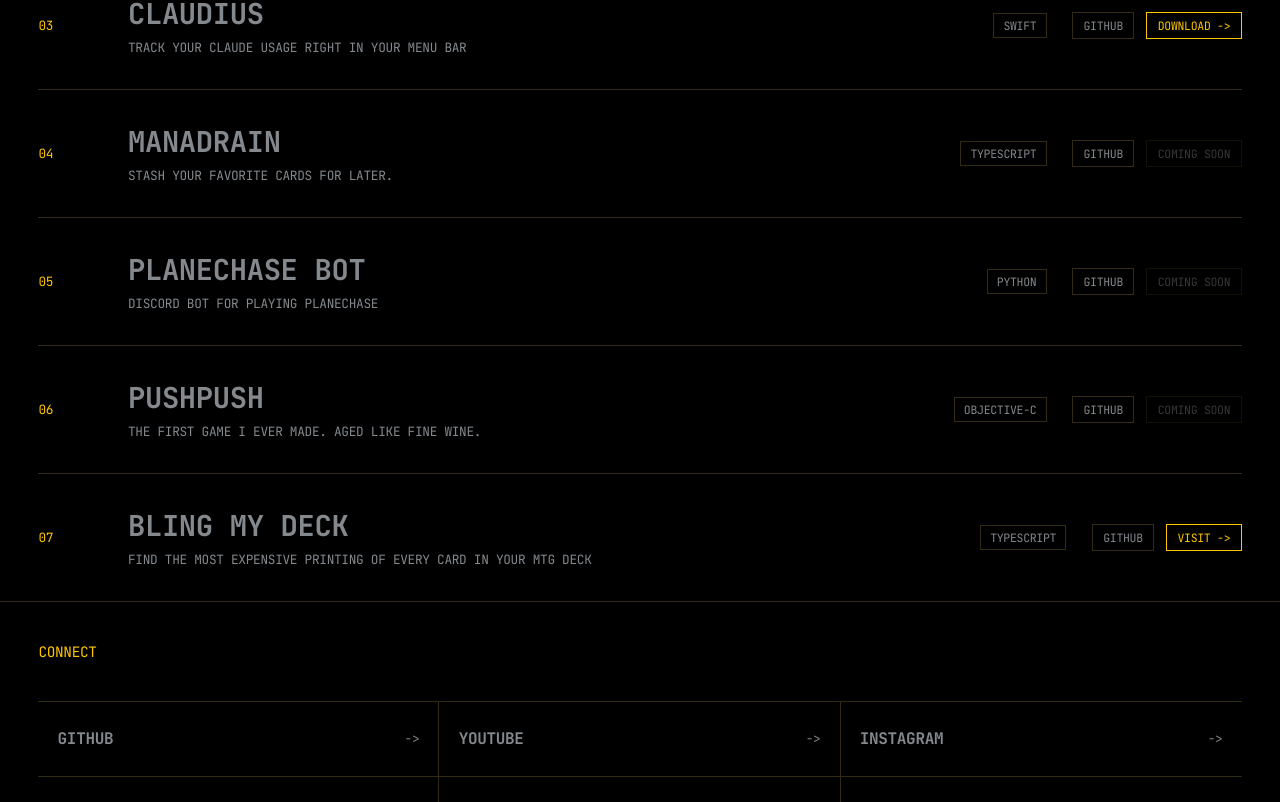
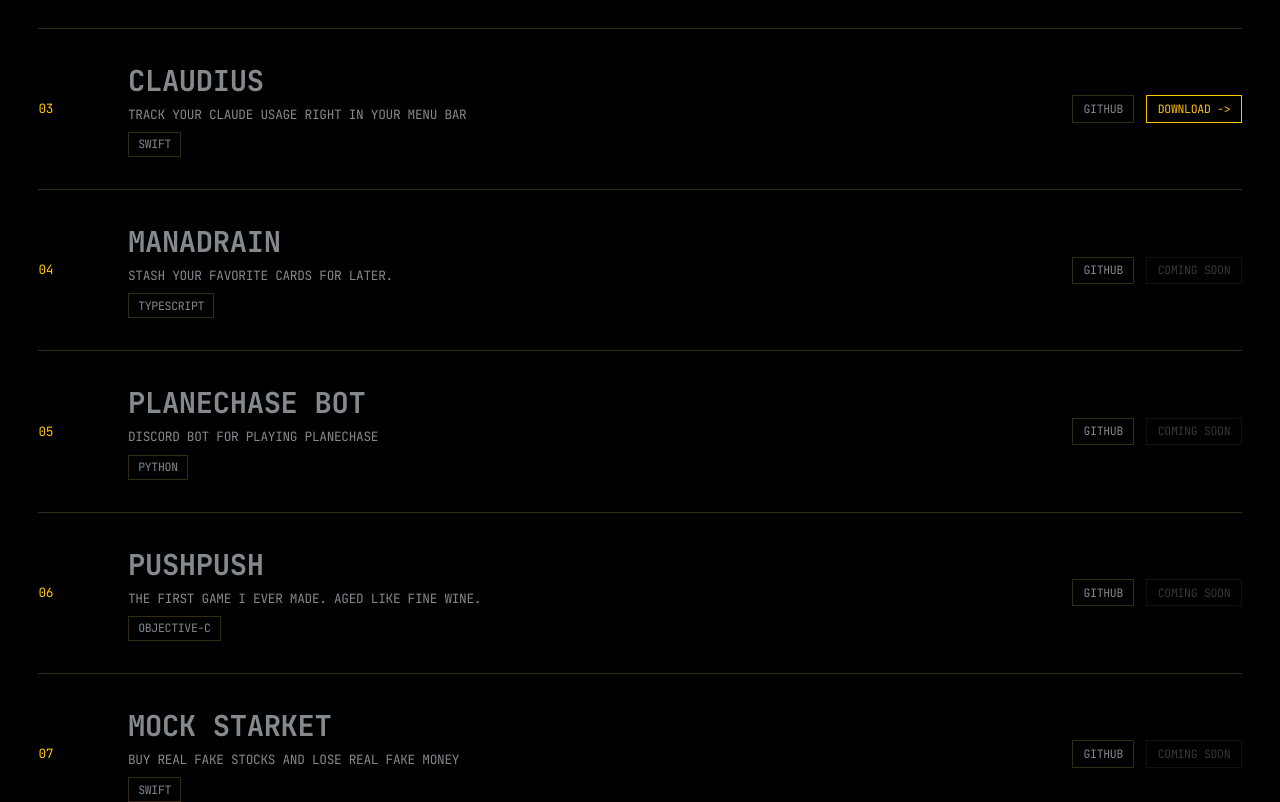
Before and after one commit to nsluke/Portfolio, a React (Vite) app: page / in a window 1280 px wide. Shown: the part 1258-2060 px from the top of the page. Built offline with nearby package versions, Linux system fonts and the light colour scheme.

Commit message:
Add Mock Starket project and move tech tags under descriptions
Co-Authored-By: Claude Opus 4.6 (1M context) <noreply@anthropic.com>

```diff
--- a/src/components/Projects.css
+++ b/src/components/Projects.css
@@ -27,7 +27,7 @@
 
 .project-row {
   display: grid;
-  grid-template-columns: 4rem 1fr auto auto;
+  grid-template-columns: 4rem 1fr auto;
   align-items: center;
   gap: 2vw;
   padding: 2.5vw 0;
@@ -78,6 +78,9 @@
   font-size: clamp(0.6rem, 0.9vw, 0.75rem);
   padding: 0.3em 0.8em;
   border: 1px solid var(--border);
+  align-self: flex-start;
+  width: fit-content;
+  margin-top: 0.3em;
 }
 
 .project-links {
@@ -126,10 +129,6 @@
     padding: 5vw 0;
   }
 
-  .project-tech {
-    display: none;
-  }
-
   .project-links {
     grid-column: 1 / -1;
     justify-content: flex-start;
--- a/src/components/Projects.jsx
+++ b/src/components/Projects.jsx
@@ -43,6 +43,12 @@ const projects = [
     github: 'https://github.com/nsluke/PushPush',
   },
   {
+    name: 'Mock Starket',
+    description: 'Buy REAL fake stocks and lose real fake money',
+    tech: 'Swift',
+    github: 'https://github.com/nsluke/Mock-Starket-iOS',
+  },
+  {
     name: 'Bling My Deck',
     description: 'Find the most expensive printing of every card in your MTG deck',
     tech: 'TypeScript',
@@ -75,8 +81,8 @@ function Projects() {
             <div className="project-info">
               <h3 className="project-name">{project.name}</h3>
               <p className="project-desc">{project.description}</p>
+              <span className="project-tech">{project.tech}</span>
             </div>
-            <div className="project-tech">{project.tech}</div>
             <div className="project-links">
               <a
                 href={project.github}
```
Also changed, not shown: 1 other file (tests, documents, lock files or other folders).
